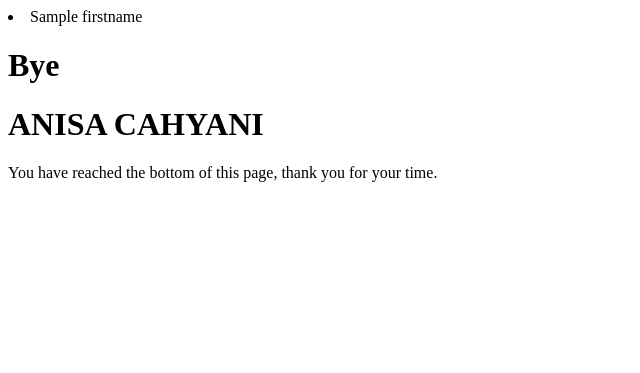
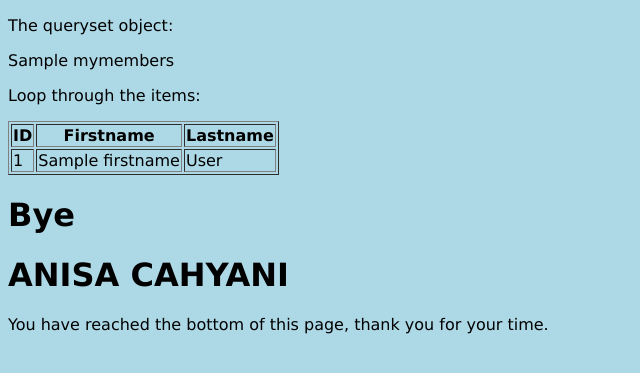
Before and after one commit to vinsdesign/django-practice, a Django app: template members/templates/template.html in a window 1280 px wide. Shown: the top 373 px of the page, without its empty margins (0-640 px from the left). Run offline with Django 5.2, Linux system fonts and the light colour scheme; the template is opened without the code that fills it: most values are stand-ins (such as "Sample title", 1, 10 or a date in 2020); parts of the project's set-up code (start-up, migrations or seed data) failed here and were passed over.

Commit message:
feat: create static files

```diff
--- /dev/null
+++ b/members/static/myfirst.css
@@ -0,0 +1,4 @@
+body {
+    background-color: lightblue;
+    font-family: verdana;
+  }
--- a/members/templates/master.html
+++ b/members/templates/master.html
@@ -1,11 +1,14 @@
+{% load static %}
+
 <!DOCTYPE html>
 <html lang="en">
   <head>
     <meta charset="UTF-8" />
     <meta name="viewport" content="width=device-width, initial-scale=1.0" />
     <title>{% block title %}{% endblock %}</title>
+    <link rel="stylesheet" href="{% static 'myfirst.css' %}">
   </head>
-  <body>
+  <body >
     {% block content %}
     <!-- enblock -->
     {% endblock %}
--- a/members/templates/template.html
+++ b/members/templates/template.html
@@ -5,14 +5,33 @@
 {% endblock %}
 
 {% block content %}
-{% for x in mymembers %}
-    <li>{{ x.firstname }}</li>
+<p>The queryset object:</p>
+
+{{ mymembers }}
+
+<p>Loop through the items:</p>
+
+<table border='1'>
+  <tr>
+    <th>ID</th>
+    <th>Firstname</th>
+    <th>Lastname</th>
+  </tr>
+  {% for x in mymembers %}
+    <tr>
+      <td>{{ x.id }}</td>
+      <td>{{ x.firstname }}</td>
+      <td>{{ x.lastname }}</td>
+    </tr>
   {% endfor %}
+</table>
 
-  {% if greeting == 1 %}
+{% if greeting == 1 %}
   <h1>Hello</h1>
 {% else %}
   <h1>Bye</h1>
 {% endif %}
+
 {% include 'footer.html' with firstname='ANISA' lastname='CAHYANI' %}
-{% endblock%}
+
+{% endblock %}
```
Also changed, not shown: members/views.py (+12 -2 lines).
